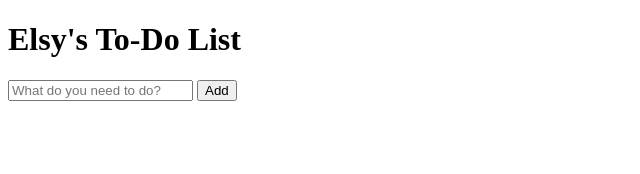
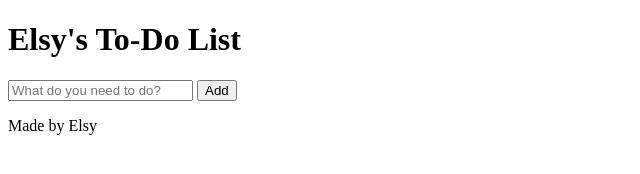
Before and after one commit to elsymakki2003-sys/todo-app, a website: page public/index.html in a window 1280 px wide. Shown: the whole page, without its empty margins (0-640 px from the left). Drawn offline with Linux system fonts and the light colour scheme; no server answers.

Commit message:
Add footer

```diff
--- a/public/index.html
+++ b/public/index.html
@@ -60,5 +60,6 @@
 
       loadTodos();
     </script>
+    <p>Made by Elsy</p>
   </body>
 </html>
```
